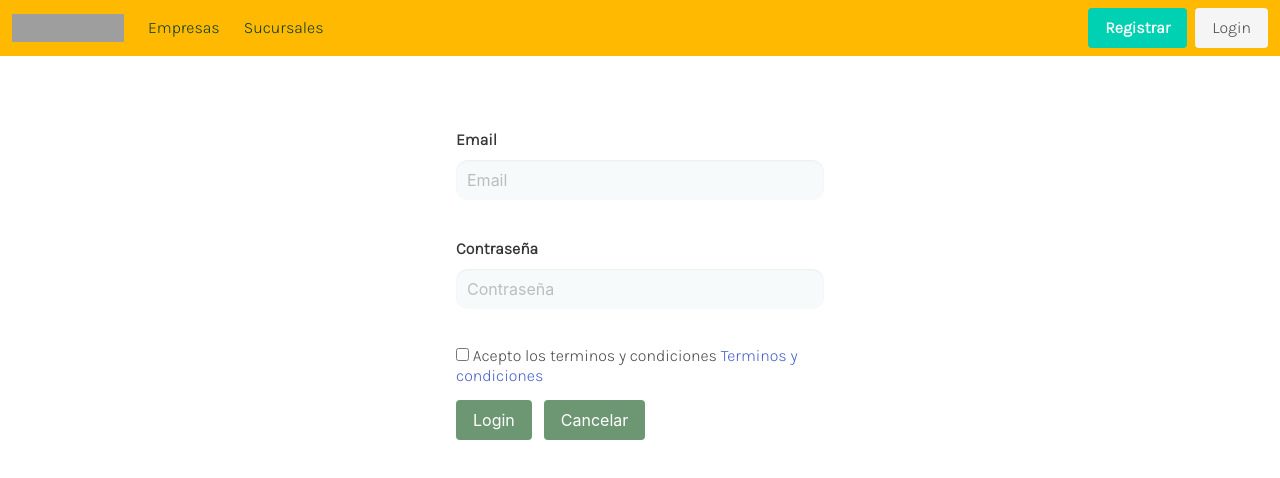
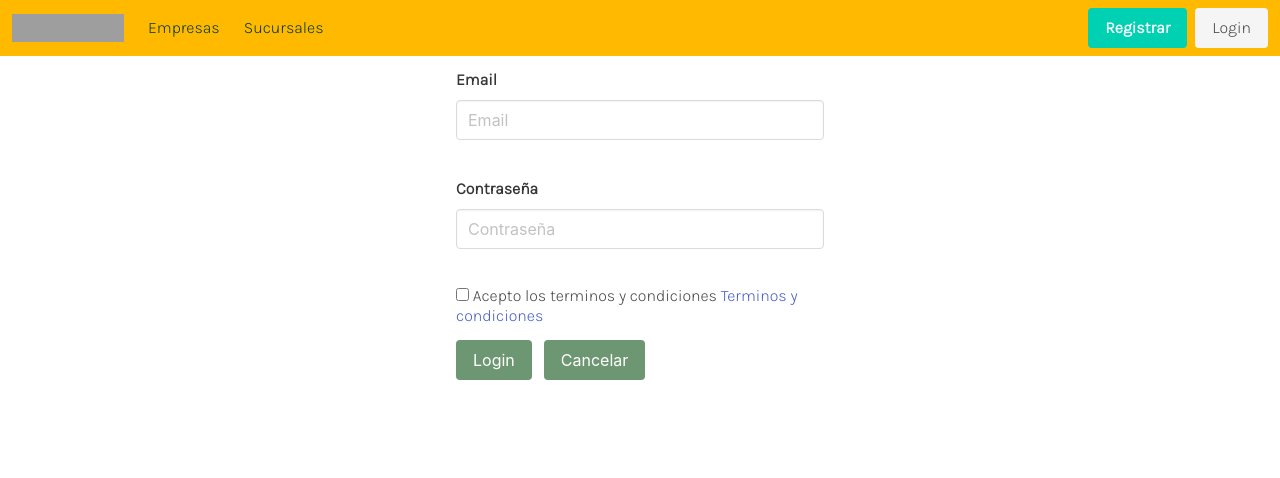
Before and after one commit to plancerio2020255/empleadosAngular, an Angular app in the folder EmpleadosAngular/empleadosAngular/: page /login in a window 1280 px wide. Shown: the top 478 px of the page. Built offline with nearby package versions, Linux system fonts and the light colour scheme; grey boxes are pictures that could not be loaded.

Commit message:
Update login.component.sass

```diff
--- a/EmpleadosAngular/empleadosAngular/src/app/components/login/login.component.sass
+++ b/EmpleadosAngular/empleadosAngular/src/app/components/login/login.component.sass
@@ -1,10 +1,9 @@
 @import url('https://fonts.googleapis.com/css2?family=Karla:wght@300&display=swap')
 
-.Body
+.container
   font-family: 'Karla', sans-serif
-  margin-top: 60px
 
-input
+.input input
   background-color: #f6fafa
   color: #FFBA00
   outline: none
```
